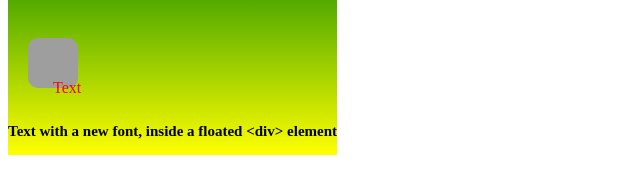
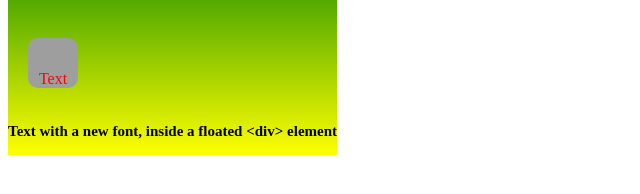
Before and after one commit to jseery-2076714/jseery-2076714.github.io, a plain HTML site: page someCss.html in a window 1280 px wide. Shown: the part 188-382 px from the top of the page, 0-640 px from the left. Drawn offline with Linux system fonts and the light colour scheme; grey boxes are pictures that could not be loaded.

Commit message:
Update someCss.html

```diff
--- a/someCss.html
+++ b/someCss.html
@@ -14,7 +14,7 @@
       <img id="pic" src="https://pbs.twimg.com/profile_images/1359926126433468422/hyBgxtPZ_400x400.jpg" title="Rounded Corners" style="align-self:center">
       <div style="position:relative;width:90px;height:90px;text-align:center">
         <img id="pic" src="https://i.pinimg.com/originals/84/31/72/8431721be1322f7d5a4d470ceef0ca5e.jpg" title="Picture">
-        <p style="color:red;position:absolute;top:50%;left:50%;">Text</p>
+        <p style="color:red;position:absolute;top:50%;left:50%;transform:translate(-50%, -50%)">Text</p>
       </div>
       <p id="paragraph2">
         Text with a new font, inside a floated &lt;div&gt; element
```
